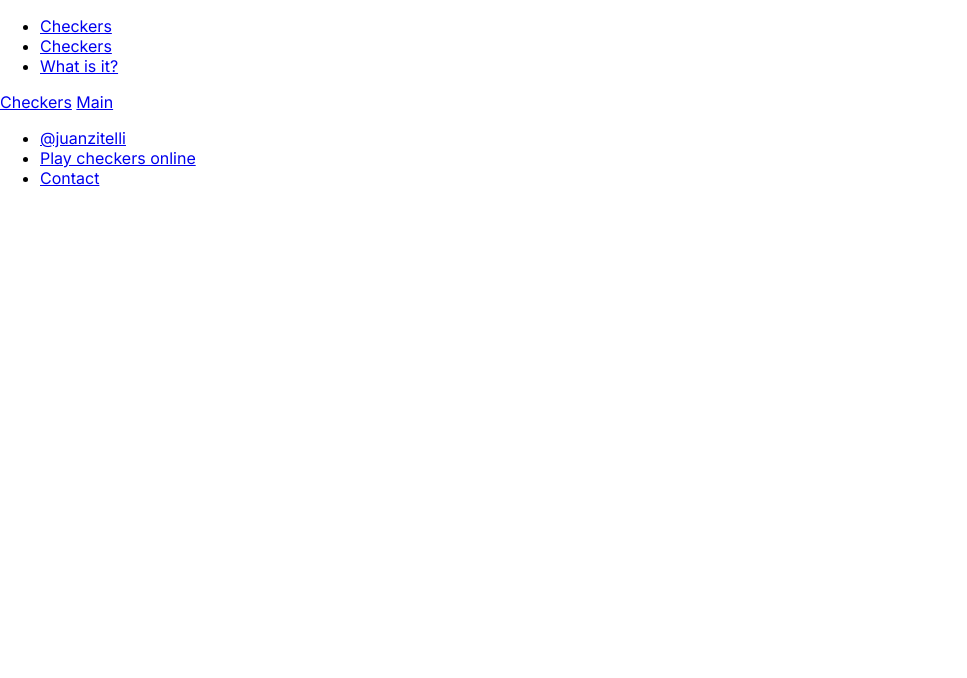
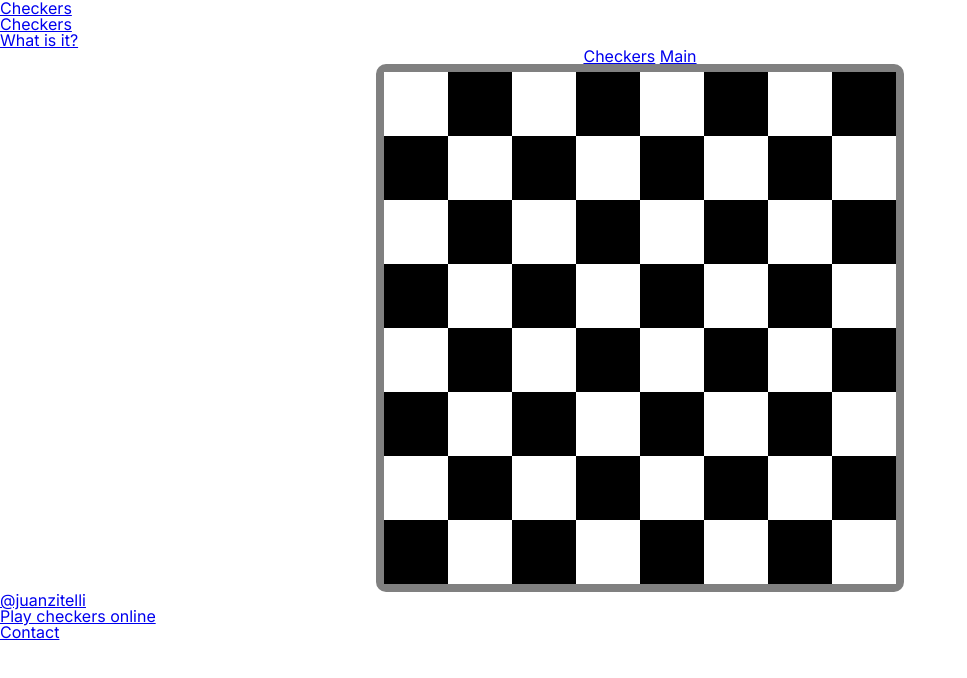
Before and after one commit to juanzitelli/checkers, a plain HTML site: page index.html in a window 1280 px wide. Shown: the whole page, without its empty margins (0-967 px from the left). Drawn offline with Linux system fonts and the light colour scheme.

Commit message:
Added reset and centered board.

```diff
--- a/index.html
+++ b/index.html
@@ -4,6 +4,7 @@
     <meta charset="UTF-8" />
     <meta http-equiv="X-UA-Compatible" content="IE=edge" />
     <meta name="viewport" content="width=device-width, initial-scale=1.0" />
+    <link rel="stylesheet" href="/styles/reset.css" />
     <link rel="stylesheet" href="/styles/style.css" />
     <title>Checkers</title>
   </head>
@@ -30,84 +31,84 @@
       </div>
       <div class="main-content__board">
         <div class="board__row row1">
-          <div class="row__item item1"></div>
-          <div class="row__item item2"></div>
-          <div class="row__item item3"></div>
-          <div class="row__item item4"></div>
-          <div class="row__item item5"></div>
-          <div class="row__item item6"></div>
-          <div class="row__item item7"></div>
-          <div class="row__item item8"></div>
+          <div class="row__item item1-1"></div>
+          <div class="row__item item1-2"></div>
+          <div class="row__item item1-3"></div>
+          <div class="row__item item1-4"></div>
+          <div class="row__item item1-5"></div>
+          <div class="row__item item1-6"></div>
+          <div class="row__item item1-7"></div>
+          <div class="row__item item1-8"></div>
         </div>
         <div class="board__row row2">
-          <div class="row__item item1"></div>
-          <div class="row__item item2"></div>
-          <div class="row__item item3"></div>
-          <div class="row__item item4"></div>
-          <div class="row__item item5"></div>
-          <div class="row__item item6"></div>
-          <div class="row__item item7"></div>
-          <div class="row__item item8"></div>
+          <div class="row__item item2-1"></div>
+          <div class="row__item item2-2"></div>
+          <div class="row__item item2-3"></div>
+          <div class="row__item item2-4"></div>
+          <div class="row__item item2-5"></div>
+          <div class="row__item item2-6"></div>
+          <div class="row__item item2-7"></div>
+          <div class="row__item item2-8"></div>
         </div>
         <div class="board__row row3">
-          <div class="row__item item1"></div>
-          <div class="row__item item2"></div>
-          <div class="row__item item3"></div>
-          <div class="row__item item4"></div>
-          <div class="row__item item5"></div>
-          <div class="row__item item6"></div>
-          <div class="row__item item7"></div>
-          <div class="row__item item8"></div>
+          <div class="row__item item3-1"></div>
+          <div class="row__item item3-2"></div>
+          <div class="row__item item3-3"></div>
+          <div class="row__item item3-4"></div>
+          <div class="row__item item3-5"></div>
+          <div class="row__item item3-6"></div>
+          <div class="row__item item3-7"></div>
+          <div class="row__item item3-8"></div>
         </div>
         <div class="board__row row4">
-          <div class="row__item item1"></div>
-          <div class="row__item item2"></div>
-          <div class="row__item item3"></div>
-          <div class="row__item item4"></div>
-          <div class="row__item item5"></div>
-          <div class="row__item item6"></div>
-          <div class="row__item item7"></div>
-          <div class="row__item item8"></div>
+          <div class="row__item item4-1"></div>
+          <div class="row__item item4-2"></div>
+          <div class="row__item item4-3"></div>
+          <div class="row__item item4-4"></div>
+          <div class="row__item item4-5"></div>
+          <div class="row__item item4-6"></div>
+          <div class="row__item item4-7"></div>
+          <div class="row__item item4-8"></div>
         </div>
         <div class="board__row row5">
-          <div class="row__item item1"></div>
-          <div class="row__item item2"></div>
-          <div class="row__item item3"></div>
-          <div class="row__item item4"></div>
-          <div class="row__item item5"></div>
-          <div class="row__item item6"></div>
-          <div class="row__item item7"></div>
-          <div class="row__item item8"></div>
+          <div class="row__item item5-1"></div>
+          <div class="row__item item5-2"></div>
+          <div class="row__item item5-3"></div>
+          <div class="row__item item5-4"></div>
+          <div class="row__item item5-5"></div>
+          <div class="row__item item5-6"></div>
+          <div class="row__item item5-7"></div>
+          <div class="row__item item5-8"></div>
         </div>
         <div class="board__row row6">
-          <div class="row__item item1"></div>
-          <div class="row__item item2"></div>
-          <div class="row__item item3"></div>
-          <div class="row__item item4"></div>
-          <div class="row__item item5"></div>
-          <div class="row__item item6"></div>
-          <div class="row__item item7"></div>
-          <div class="row__item item8"></div>
+          <div class="row__item item6-1"></div>
+          <div class="row__item item6-2"></div>
+          <div class="row__item item6-3"></div>
+          <div class="row__item item6-4"></div>
+          <div class="row__item item6-5"></div>
+          <div class="row__item item6-6"></div>
+          <div class="row__item item6-7"></div>
+          <div class="row__item item6-8"></div>
         </div>
         <div class="board__row row7">
-          <div class="row__item item1"></div>
-          <div class="row__item item2"></div>
-          <div class="row__item item3"></div>
-          <div class="row__item item4"></div>
-          <div class="row__item item5"></div>
-          <div class="row__item item6"></div>
-          <div class="row__item item7"></div>
-          <div class="row__item item8"></div>
+          <div class="row__item item7-1"></div>
+          <div class="row__item item7-2"></div>
+          <div class="row__item item7-3"></div>
+          <div class="row__item item7-4"></div>
+          <div class="row__item item7-5"></div>
+          <div class="row__item item7-6"></div>
+          <div class="row__item item7-7"></div>
+          <div class="row__item item7-8"></div>
         </div>
         <div class="board__row row8">
-          <div class="row__item item1"></div>
-          <div class="row__item item2"></div>
-          <div class="row__item item3"></div>
-          <div class="row__item item4"></div>
-          <div class="row__item item5"></div>
-          <div class="row__item item6"></div>
-          <div class="row__item item7"></div>
-          <div class="row__item item8"></div>
+          <div class="row__item item8-1"></div>
+          <div class="row__item item8-2"></div>
+          <div class="row__item item8-3"></div>
+          <div class="row__item item8-4"></div>
+          <div class="row__item item8-5"></div>
+          <div class="row__item item8-6"></div>
+          <div class="row__item item8-7"></div>
+          <div class="row__item item8-8"></div>
         </div>
       </div>
     </main>
--- /dev/null
+++ b/styles/reset.css
@@ -0,0 +1,45 @@
+/* http://meyerweb.com/eric/tools/css/reset/
+   v2.0 | 20110126
+   License: none (public domain)
+*/
+
+html, body, div, span, applet, object, iframe,
+h1, h2, h3, h4, h5, h6, p, blockquote, pre,
+a, abbr, acronym, address, big, cite, code,
+del, dfn, em, img, ins, kbd, q, s, samp,
+small, strike, strong, sub, sup, tt, var,
+b, u, i, center,
+dl, dt, dd, ol, ul, li,
+fieldset, form, label, legend,
+table, caption, tbody, tfoot, thead, tr, th, td,
+article, aside, canvas, details, embed,
+figure, figcaption, footer, header, hgroup,
+menu, nav, output, ruby, section, summary,
+time, mark, audio, video {
+	margin: 0;
+	padding: 0;
+	border: 0;
+	font-size: 100%;
+	font: inherit;
+	vertical-align: baseline;
+}
+/* HTML5 display-role reset for older browsers */
+article, aside, details, figcaption, figure,
+footer, header, hgroup, menu, nav, section {
+	display: block;
+}
+body {
+	line-height: 1;
+}
+blockquote, q {
+	quotes: none;
+}
+blockquote:before, blockquote:after,
+q:before, q:after {
+	content: '';
+	content: none;
+}
+table {
+	border-collapse: collapse;
+	border-spacing: 0;
+}
--- a/styles/style.css
+++ b/styles/style.css
@@ -7,4 +7,48 @@ body, html {
     padding: 0;
     font-family: "Inter", -apple-system, BlinkMacSystemFont, 'Segoe UI', Roboto, Oxygen, Ubuntu, Cantarell, 'Open Sans', 'Helvetica Neue', sans-serif;
     font-weight: 400;
+    font-size: 16px;
+    height: 100vh;
+    width: 100vw;
+    box-sizing: border-box;
 }
+
+.main-content{
+    display: flex;
+    flex-direction: column;
+    justify-content: center;
+    align-items: center;
+}
+
+.main-content__board {
+    display: flex;
+    flex-direction: column;
+    border: .5rem solid gray;
+    border-radius: 0.625rem;
+}
+
+.board__row{
+    display: flex;
+    flex-direction: row;
+    justify-content: center;
+    align-items: center;
+}
+.board__row .row__item {
+    padding: 2rem
+}
+
+.board__row:nth-child(even) .row__item:nth-child(odd) {
+    background-color: black;
+}
+
+.board__row:nth-child(even) .row__item:nth-child(even) {
+    background-color: white
+}
+
+.board__row:nth-child(odd) .row__item:nth-child(odd) {
+    background-color: white;
+}
+
+.board__row:nth-child(odd) .row__item:nth-child(even) {
+    background-color: black;
+}
```
